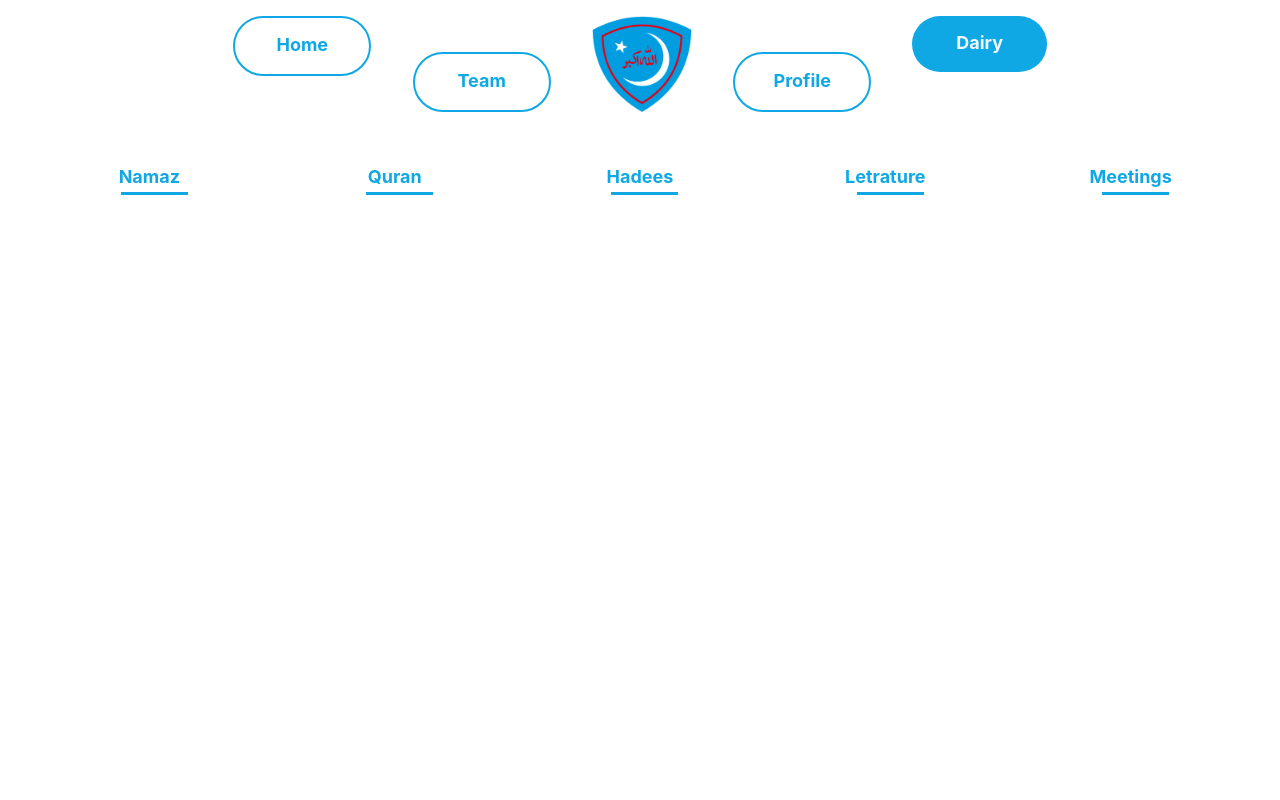
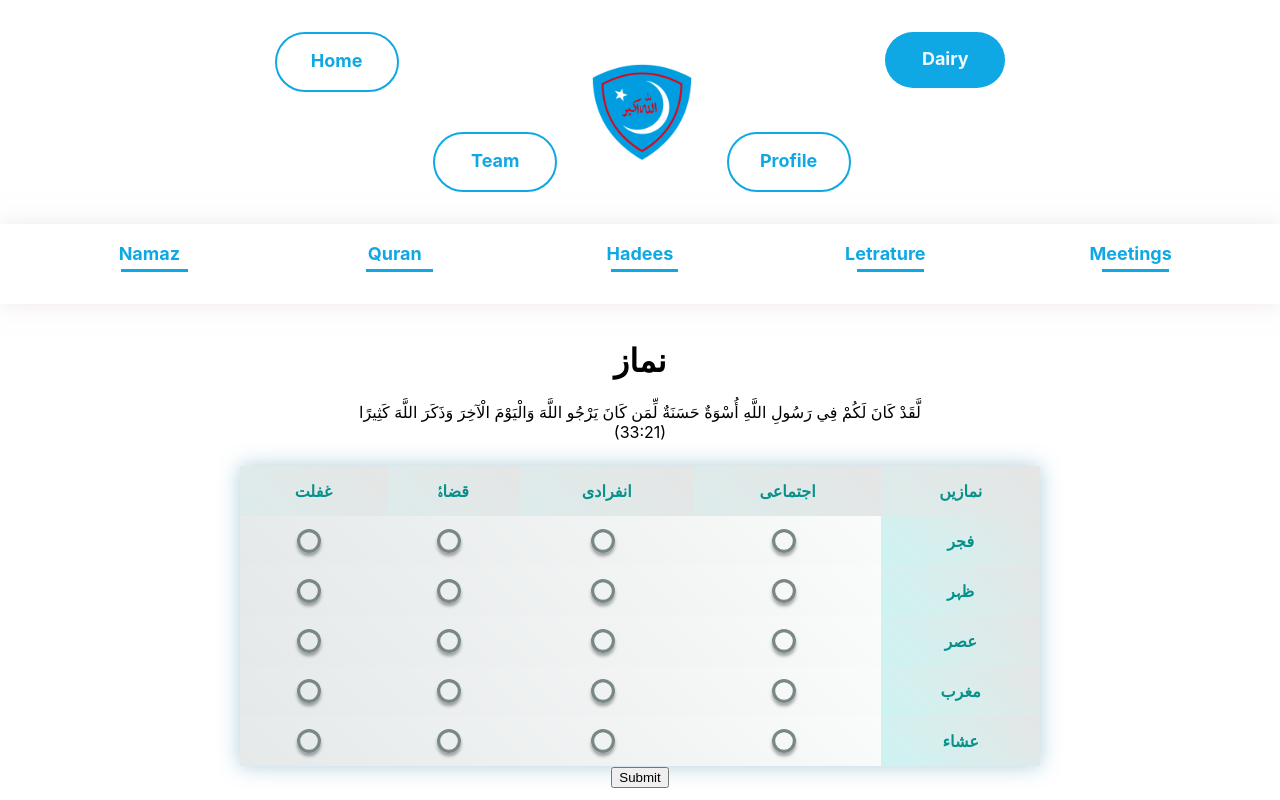
Before and after one commit to MHG-code/Rozo_shab_frontend, a React (Create React App) app: page /dairy in a window 1280 px wide. Built offline with nearby package versions, Linux system fonts and the light colour scheme; sample sign-in values are in the browser's storage.

Commit message:
Style dairy Namaz Section

```diff
--- a/src/App.js
+++ b/src/App.js
@@ -1,6 +1,9 @@
 // import logo from './logo.svg';
 import './styles/navbar.css';
 import './styles/sub_navbar.css';
+import './styles/child_body.css';
+import './styles/table.css';
+import './styles/radio_button.css';
 import './styles/main.css';
 import './styles/section.css';
 import './styles/signup.css';
--- a/src/components/views/dairy/Dairy.js
+++ b/src/components/views/dairy/Dairy.js
@@ -11,9 +11,141 @@ import { Route, Routes} from 'react-router-dom';
 
 
 const Dairy = props => {
+
   return (
       <>
+      {/* .......................... nav element .................... */}
+
       <Nav />
+
+      {/* .......................... body .................... */}
+
+      <div className='child_view'>
+        <h1>نماز</h1>
+
+        <p>لَّقَدْ كَانَ لَكُمْ فِي رَسُولِ اللَّهِ أُسْوَةٌ حَسَنَةٌ لِّمَن كَانَ يَرْجُو اللَّهَ وَالْيَوْمَ الْآخِرَ وَذَكَرَ اللَّهَ كَثِيرًا <br/><span>(33:21)</span> </p>
+
+        <div className='table_view'>
+          <form>
+            <table>
+              <thead>
+                <tr>
+                  <th>غفلت</th>
+                  <th>قضاۂ</th>
+                  <th>انفرادی</th>
+                  <th>اجتماعی</th>
+                  <th><b>نمازیں</b></th>
+                </tr>
+              </thead>
+              <tbody>
+                <tr>
+                  <td>
+                    <input type="radio" id="a table_radio_input" name="fajar" />
+                    <label for="a table_radio_input"><span></span></label>
+                  </td>
+                  <td>
+                    <input type="radio" id="a2 table_radio_input" name="fajar" />
+                    <label for="a2 table_radio_input"><span></span></label>
+                  </td>
+                  <td>
+                    <input type="radio" id="a3 table_radio_input" name="fajar" />
+                    <label for="a3 table_radio_input"><span></span></label>
+                  </td>
+                  <td>
+                    <input type="radio" id="a4 table_radio_input" name="fajar" />
+                    <label for="a4 table_radio_input"><span></span></label>
+                  </td>
+                  <th>فجر</th>
+                </tr>
+
+                <tr>
+                  <td>
+                    <input type="radio" id="b1 table_radio_input" name="zuhar" />
+                    <label for="b1 table_radio_input"><span></span></label>
+                  </td>
+                  <td>
+                    <input type="radio" id="b2 table_radio_input" name="zuhar" />
+                    <label for="b2 table_radio_input"><span></span></label>
+                  </td>
+                  <td>
+                    <input type="radio" id="b3 table_radio_input" name="zuhar" />
+                    <label for="b3 table_radio_input"><span></span></label>
+                  </td>
+                  <td>
+                    <input type="radio" id="b4 table_radio_input" name="zuhar" />
+                    <label for="b4 table_radio_input"><span></span></label>
+                  </td>
+                  <th>ظہر</th>
+                </tr>
+
+                <tr>
+                  <td>
+                    <input type="radio" id="c1 table_radio_input" name="assar" />
+                    <label for="c1 table_radio_input"><span></span></label>
+                  </td>
+                  <td>
+                    <input type="radio" id="c2 table_radio_input" name="assar" />
+                    <label for="c2 table_radio_input"><span></span></label>
+                  </td>
+                  <td>
+                    <input type="radio" id="c3 table_radio_input" name="assar" />
+                    <label for="c3 table_radio_input"><span></span></label>
+                  </td>
+                  <td>
+                    <input type="radio" id="c4 table_radio_input" name="assar" />
+                    <label for="c4 table_radio_input"><span></span></label>
+                  </td>
+                  <th>عصر</th>
+                </tr>
+
+                <tr>
+                  <td>
+                    <input type="radio" id="d1 table_radio_input" name="magrib" />
+                    <label for="d1 table_radio_input"><span></span></label>
+                  </td>
+                  <td>
+                    <input type="radio" id="d2 table_radio_input" name="magrib" />
+                    <label for="d2 table_radio_input"><span></span></label>
+                  </td>
+                  <td>
+                    <input type="radio" id="d3 table_radio_input" name="magrib" />
+                    <label for="d3 table_radio_input"><span></span></label>
+                  </td>
+                  <td>
+                    <input type="radio" id="d4 table_radio_input" name="magrib" />
+                    <label for="d4 table_radio_input"><span></span></label>
+                  </td>
+                  <th>مغرب</th>
+                </tr>
+
+                <tr>
+                  <td>
+                    <input type="radio" id="e1 table_radio_input" name="isha" />
+                    <label for="e1 table_radio_input"><span></span></label>
+                  </td>
+                  <td>
+                    <input type="radio" id="e2 table_radio_input" name="isha" />
+                    <label for="e2 table_radio_input"><span></span></label>
+                  </td>
+                  <td>
+                    <input type="radio" id="e3 table_radio_input" name="isha" />
+                    <label for="e3 table_radio_input"><span></span></label>
+                  </td>
+                  <td>
+                    <input type="radio" id="e4 table_radio_input" name="isha" />
+                    <label for="e4 table_radio_input"><span></span></label>
+                  </td>
+                  <th>عشاء</th>
+                </tr>
+
+              </tbody>
+            </table>
+            <button>Submit</button>
+          </form>
+        </div>
+      </div>
+
+      {/* .......................... routes .................... */}
       <Routes>
           <Route exact path="Namaz" element={<Namaz/>} />
           <Route exact path="Quran" element={<Quran/>} />
--- a/src/components/views/dairy/Nav.js
+++ b/src/components/views/dairy/Nav.js
@@ -2,7 +2,7 @@ import React from  "react";
 import {NavLink} from 'react-router-dom';
 const Nav = (props) => {
     return (
-
+        // <div className="layout">
             <nav className="sub-nav">
                 <ul className="sub-links">
                     <NavLink to="Namaz" className="sub-nav-links" ><li >Namaz</li> <div className="bottom"></div> </NavLink>
@@ -12,6 +12,7 @@ const Nav = (props) => {
                     <NavLink to="meetings" className="sub-nav-links"><li >Meetings</li> <div className="bottom"></div></NavLink>
                 </ul>
             </nav>
+        // </div>
 
     )
     }
--- a/src/styles/child_body.css
+++ b/src/styles/child_body.css
@@ -1,5 +1,6 @@
-.child_body{
-    padding-top: 220px;
+.child_view{
+    padding-top: 20rem;
     display: block;
-    text-align: center
+    width: 100%;
+    text-align: center;
 }
--- a/src/styles/main.css
+++ b/src/styles/main.css
@@ -1,5 +1,6 @@
-.main{
- display: flex;
-
-  /* padding-left: 12%; */
-  }
+/*
+  .layout{
+      width: 100%;
+      position: fixed;
+      background-color: red;
+  } */
--- a/src/styles/navbar.css
+++ b/src/styles/navbar.css
@@ -1,15 +1,24 @@
 header {
   position: fixed;
-  top: 2%;
-  width: 70%;
-  display: block;
-  margin-left: 15%;
-  margin-right: 15%;
+  top: 2rem;
+  width: 100%;
+  display: flex;
+  justify-content: center;align-items: center;
+  /* margin-left: 15%;
+  margin-right: 15%; */
+
+  }
+  .navbar nav {
+    width: 100%;
+    display: flex;
+    justify-content: center;align-items: center;
   }
   .main-links {
-    height: 12vh;
+    height: 10rem;
     display: flex;
+    max-width: 50rem;
     justify-content: space-evenly; /*  all items effect by column */
+    width: 100%;
     /* align-items: center; all items effect by row */
   }
   .nav-links {
--- /dev/null
+++ b/src/styles/radio_button.css
@@ -0,0 +1,50 @@
+#table_radio_input{
+    width: 6rem;
+    text-align: center;
+    }
+
+    .table_view input {
+        /* position: fixed;
+        top: -3.5em;
+        left: -1.5em; */
+        display: none;
+      }
+
+      .table_view label {
+        cursor: pointer;
+        display: block;
+        font-weight: bold;
+        color:  #7a8787;
+        text-shadow: 0 0.1em 0.1em rgba(0, 0, 0, 0.2);
+        transition: color 0.2s cubic-bezier(0.45, 0.05, 0.55, 0.95);
+      }
+      .table_view label:not(:last-of-type) {
+        margin-bottom: 1.5em;
+      }
+      .table_view label span {
+        box-shadow: 0 0 0 0.2em currentColor inset, 0 0.2em 0.2em rgba(15, 15, 15, 0.349), 0 0.3em 0.2em rgba(255, 255, 255, 0) inset;
+        display: inline-block;
+        margin-right: 0.5em;
+        vertical-align: bottom;
+        width: 1.5em;
+        height: 1.5em;
+        transition: transform 0.2s cubic-bezier(0.5, 0, 0.5, 2), box-shadow 0.2s cubic-bezier(0.45, 0.05, 0.55, 0.95), color 0.2s cubic-bezier(0.45, 0.05, 0.55, 0.95);
+      }
+
+      .table_view label span
+     {
+        border-radius: 50%;
+      }
+
+      .table_view input:checked + label, input:checked + label span
+      {
+        color: #ffffff00
+      }
+
+      .table_view input:checked + label, .table_view input:checked + label span {
+        transition-delay: 0.1s;
+      }
+      .table_view input:checked + label span {
+        transform: scale(1.2);
+        background-color: #0fa8e4
+      }
--- a/src/styles/sub_navbar.css
+++ b/src/styles/sub_navbar.css
@@ -1,18 +1,22 @@
 .sub-nav{
     position: fixed;
-    top: 20%;
+    background-color: rgba(255, 255, 255, 0.788);
+    top: 14rem;
     width: 100%;
+    box-shadow: 0 0 20px rgba(224, 210, 210, 0.5);
+
 }
 .sub-links{
-
-    height: 5vh;
+    height: 5rem;
     display: flex;
+    text-align: center;
     justify-content:space-evenly;
 
 }
 .sub-nav-links{
     width: 15%;
-    text-align: center;
+    padding-top: 1.2rem;
+    /* text-align: center; */
     /* border: 2px solid #0fa8e4; */
     /* border-radius: 50px; */
     /* border-bottom: 3px solid red; */
@@ -20,9 +24,6 @@
    /* color: #e40f0fea; */
    color: #0fa8e4;
    display: block;
-
-    padding-top: .4rem;
-
 }
 /* .sub-nav-links li{
     width: 50%;
@@ -41,7 +42,7 @@ div.bottom {
   }
 @media (max-width: 998px) {
     .sub-nav-links{
-        padding-top: .6rem;
+        padding-top: 1.4rem;
     }
     .sub-nav-links li{
         font-size: smaller;
--- /dev/null
+++ b/src/styles/table.css
@@ -0,0 +1,43 @@
+.table_view{
+    padding-top: 0.5rem;
+    display: block;
+    width: 100%;
+    text-align: center;
+}
+.table_view table {
+    /* -moz-box-shadow: 0 0px 112px 1px #0fa8e4;
+    -webkit-box-shadow: 0 0px 112px 1px #0fa8e4;
+    box-shadow: 0 0px 112px 1px #0fa8e4; */
+    width: 100%;
+    max-width: 50rem;
+    margin: 0 auto;
+    border-collapse: collapse;
+    overflow: hidden;
+    box-shadow: 0 0 20px rgba(17, 113, 151, 0.342);
+}
+th{
+	padding: 15px;
+    background: linear-gradient(45deg, #0bd9d130, #d5d5d59c);
+	color: #06918a;
+}
+thead th{
+    background: linear-gradient(45deg, #81b7b545, #d5d5d59c);
+}
+tbody tr{
+    background: linear-gradient(45deg, #e5e9e9, #ffffffe0);
+}
+
+
+
+/* .table_view table th,.table_view table td{
+    border: 1px solid #0fa8e4;
+    border-bottom: none;
+    border-left: none;
+}
+
+.table_view table th:nth-child(1),.table_view table td:nth-child(1){
+    border-left: 1px solid #0fa8e4;
+}
+.table_view table tbody tr:nth-last-child(1)  th,.table_view table tbody tr:nth-last-child(1) td{
+    border-bottom: 1px solid #0fa8e4;
+} */
```
Lines whose indentation alone changed are shown as unchanged.
